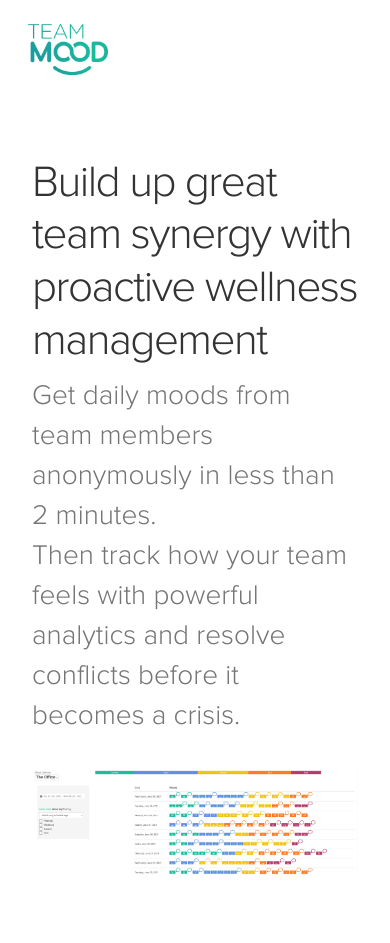
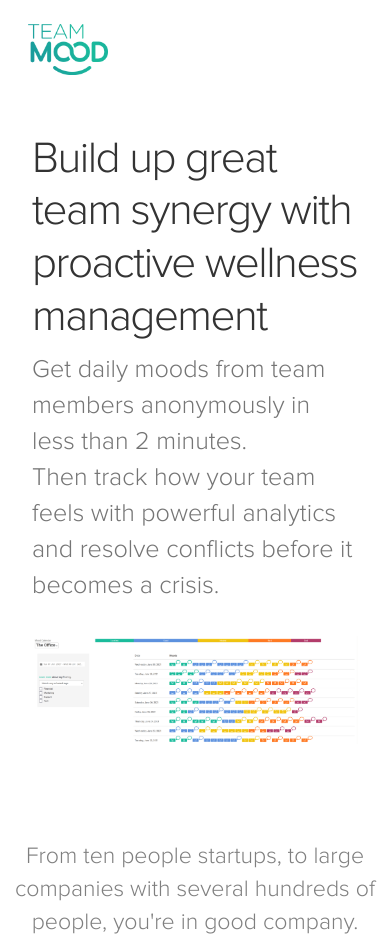
Before and after one commit to TeamMood/landing-page, a Jekyll site: the page built from en/index.html, in a window 390 px wide. Shown: the top 943 px of the page. Built offline with Jekyll 4.4.1, drawn with Linux system fonts in a browser that asks for light colours; nearby versions of some CDN libraries; grey boxes are pictures that could not be loaded.

Commit message:
correct mobile bug

```diff
--- a/en/index.html
+++ b/en/index.html
@@ -5,7 +5,7 @@
 
 <section class="front-header homepage-header">
     <div class="container">
-        <div class="row align-items-center my-5 pb-4 pt-md-5">
+        <div class="row align-items-center my-4 pb-4 pt-md-5">
             <div class="col-md-12 text-start">
                 <h1>Build up great team synergy with proactive wellness management</h1>
                 <p class="subtitle pb-3">Get daily moods from team members anonymously in less than 2 minutes. <br> Then track how your team feels with powerful analytics and resolve conflicts before it becomes a crisis.</p>
@@ -20,7 +20,7 @@
 </div>
 
 <div class="container teammood-features pb-5">
-    <section class="row d-md-flex my-5  flex-md-row-reverse py-4 align-items-center">
+    <section class="row d-md-flex my-4  flex-md-row-reverse py-4 align-items-center">
         <h2>Straightforward path to wellness</h2>
         <p class="homepage-subtitle">Stress is the worst enemy of your team. It reduces happiness and work always takes a hit. It comes from various sources and is not easy to reduce. Wellness needs to be at the center of your attention and TeamMood helps you in a fun way with that without requiring a lot of time (that you don't have).</p>
 
@@ -54,7 +54,7 @@
     </section>
 
 <!--   bloc 2-->
-    <section class="row d-md-flex my-5 py-4 align-items-center">
+    <section class="row d-md-flex my-4 py-4 align-items-center">
         <h2>Proactive team management</h2>
         <p class="homepage-subtitle">For happy teammates, being a proactive leader is essential. But without enough insights it's practically impossible. In order to avoid conflicts and integrate new members to the team, you must put in place the right tools to be able to solve issues as soon as they emerge.</p>
 
@@ -89,7 +89,7 @@
     </section>
 
 <!--   bloc 3-->
-    <section class="row d-md-flex my-5  flex-md-row-reverse py-4 align-items-center">
+    <section class="row d-md-flex my-4  flex-md-row-reverse py-4 align-items-center">
         <h2>Remote management with confidence</h2>
         <p class="homepage-subtitle">Many of us had to adapt to working remotely and changing habits takes a while and is rarely smooth. TeamMood helps you overcome issues that come up when working from home because it helps communication between you and your teammates. This way you can work remotely with confidence!</p>
 
@@ -123,7 +123,7 @@
     </section>
 
 <!--   bloc 4-->
-    <section class="row d-md-flex my-5  py-4 align-items-center">
+    <section class="row d-md-flex my-4  py-4 align-items-center">
         <h2>All your needs are covered</h2>
 
         <div class="homepage-grid mt-2">
@@ -161,7 +161,7 @@
     </section>
 
 <!--   bloc 5-->
-    <section class="row d-md-flex my-5 py-4 align-items-center">
+    <section class="row d-md-flex my-4 py-4 align-items-center">
         <h2>Our customers tell it best</h2>
         <p><small class="fs-6"><b>TeamMood gets the score of 4.8 / 5 at <a href="https://www.capterra.com/p/164177/TeamMood/reviews/" target="_blank">Capterra.com</a>.</b></small></p>
 
```
Also changed, not shown: css/style.css.
